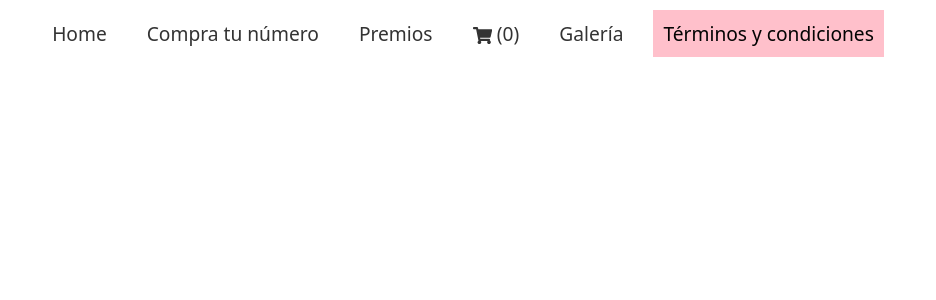
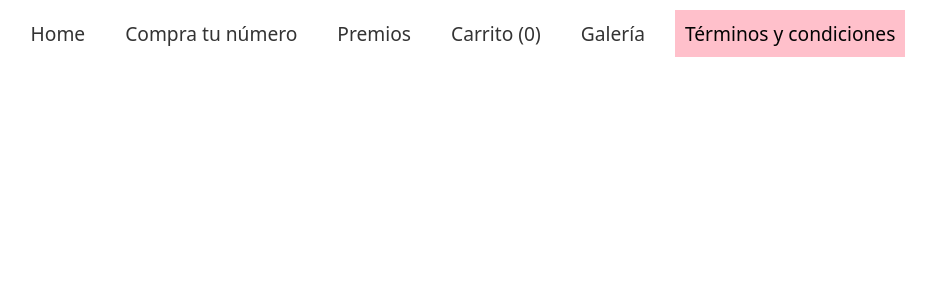
Before and after one commit to gonzalolavin99/Michelson-Cosmetics, a React app in the folder WEB/: page /terminos in a window 1280 px wide. Shown: the top 300 px of the page, without its empty margins (177-1113 px from the left). Built offline with nearby package versions, Linux system fonts and the light colour scheme; the HTML template or start-up script is replaced by a standard one.

Commit message:
Revert "Cambio ícono carrito"
This reverts commit d9434d135527a11078715d865bd57102b05bb619.

```diff
--- a/WEB/package.json
+++ b/WEB/package.json
@@ -10,15 +10,11 @@
     "preview": "vite preview"
   },
   "dependencies": {
-    "@fortawesome/fontawesome-free": "^6.5.1",
-    "@fortawesome/fontawesome-svg-core": "^6.5.1",
-    "@fortawesome/react-fontawesome": "^0.2.0",
     "axios": "^1.6.7",
     "bootstrap": "^5.3.2",
     "react": "^18.2.0",
     "react-bootstrap": "^2.10.0",
     "react-dom": "^18.2.0",
-    "react-icons": "^5.0.1",
     "react-router-dom": "^6.21.3"
   },
   "devDependencies": {
--- a/WEB/src/components/Bar.jsx
+++ b/WEB/src/components/Bar.jsx
@@ -1,8 +1,6 @@
 import React from "react";
 import { NavLink } from "react-router-dom";
 import { useTicket } from "../context/TicketContext";
-import { FaShoppingCart } from "react-icons/fa";
-
 
 const Navbar = () => {
   const { cantidadTickets } = useTicket(); // Consumir el contexto
@@ -33,7 +31,7 @@ const Navbar = () => {
 
           <li className="nav-item">
             <NavLink className={setActiveClass} to="/carrito">
-            <FaShoppingCart />{" "}
+              Carrito{" "}
               {cantidadTickets !== undefined && (
                 <span>({cantidadTickets})</span>
               )}
```
Also changed, not shown: WEB/src/views/CompraExitosa.jsx (deleted), 1 other file (tests, documents, lock files or other folders).
